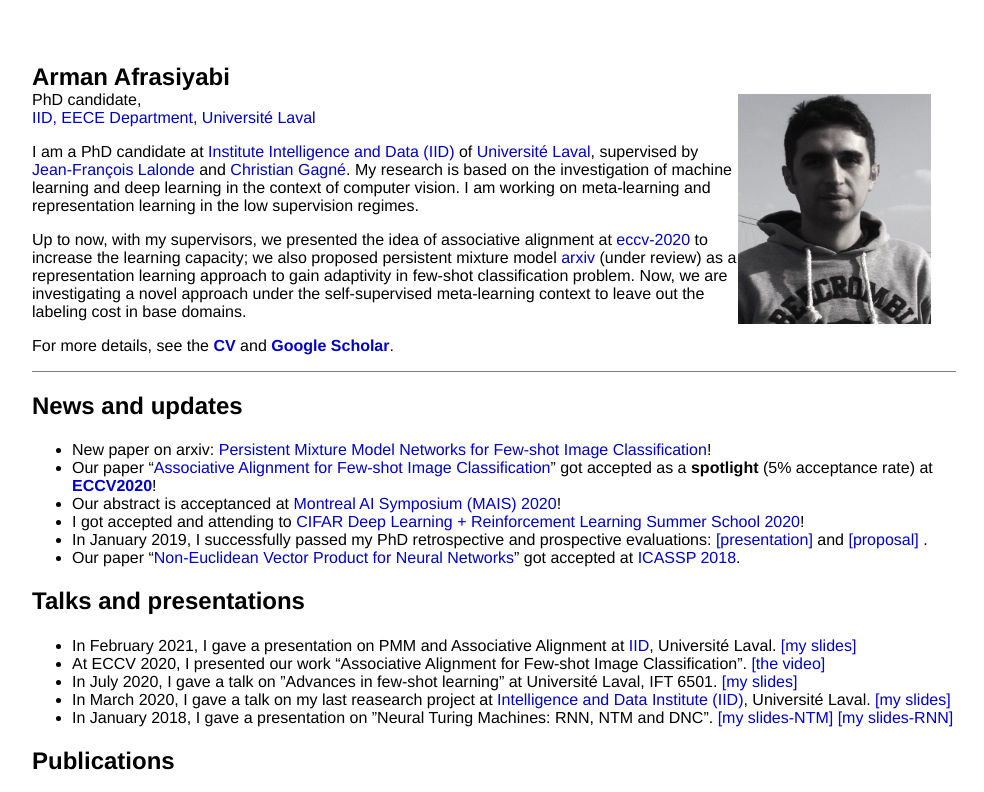
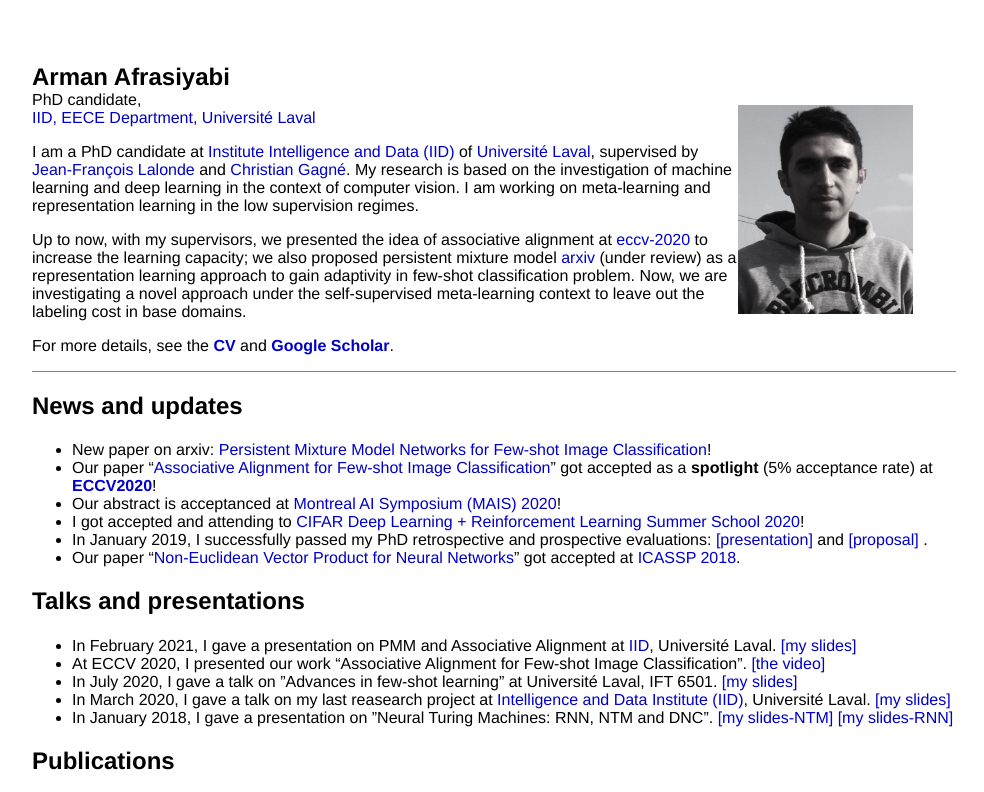
Before and after one commit to ArmanAfrasiyabi/ArmanAfrasiyabi.github.io, a plain HTML site: page index.html in a window 1280 px wide. Shown: the top 792 px of the page, without its empty margins (29-1013 px from the left). Drawn offline with Linux system fonts and the light colour scheme.

Commit message:
Update index.html

```diff
--- a/index.html
+++ b/index.html
@@ -65,8 +65,8 @@ For more details, see the <b> <a href="https://armanafrasiyabi.github.io/files/a
     <p>
 </font>
     </td>
-	<td width="201.25" height="240.35">
-	<img src="./files/arman.jpeg" width="192.5" height="229.9">
+	<td width="175" height="209">
+	<img src="./files/arman.jpeg" width="175" height="209">
 	</td>
 	</tr>
 </table>
```
